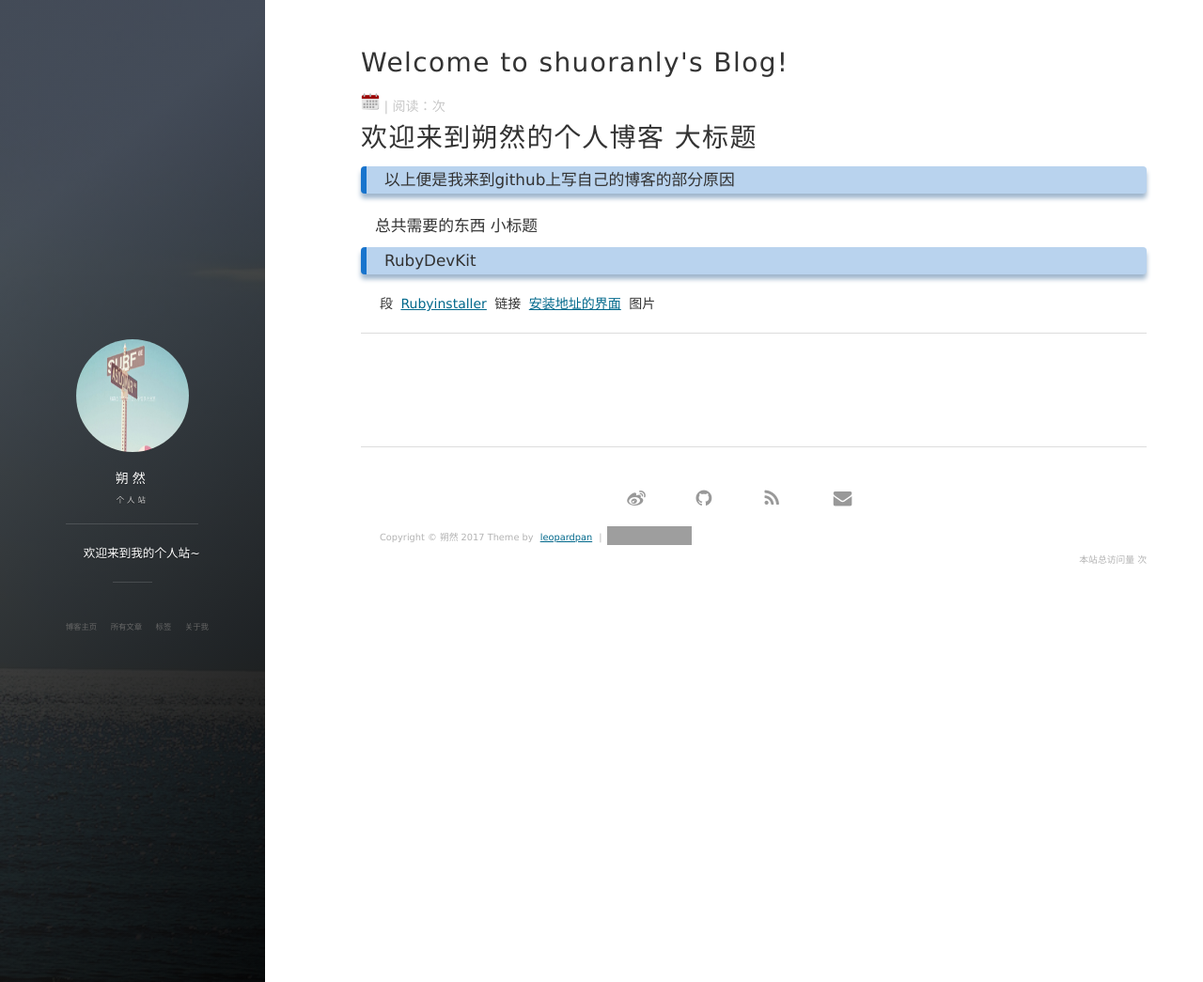
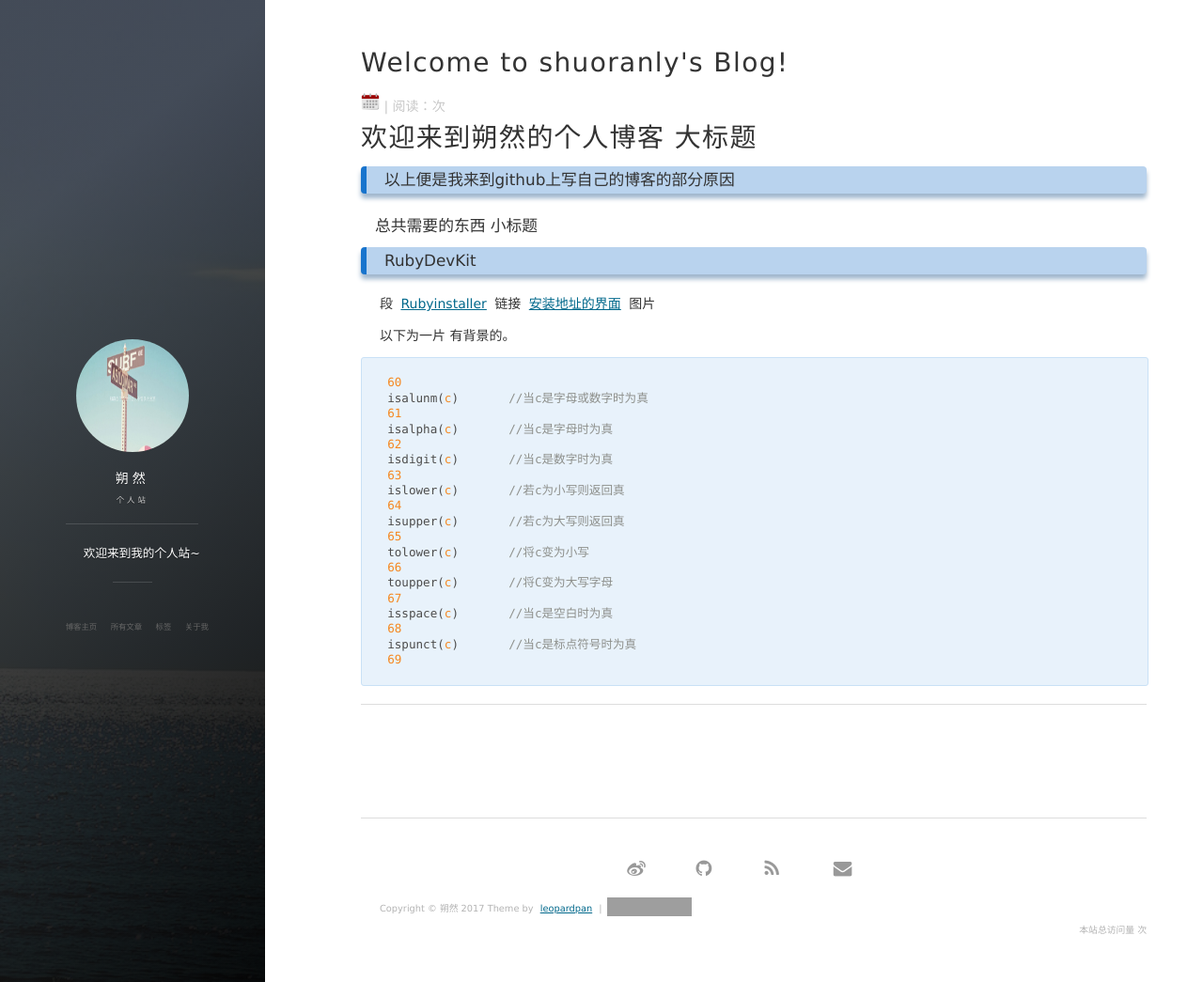
Before and after one commit to shuoranly/shuoranly.github.io, a Jekyll site: the page built from Template.markdown, in a window 1280 px wide and 1045 px high. Shown: the whole window at 94% size. Built offline with Jekyll 4.4.1, drawn with Linux system fonts in a browser that asks for light colours; nearby versions of some CDN libraries; comment, search, counter and statistics services are not loaded; grey boxes are pictures that could not be loaded.

Commit message:
Update Template.markdown

````diff
--- a/Template.markdown
+++ b/Template.markdown
@@ -10,3 +10,26 @@ tags: build-blog
 <h3>RubyDevKit</h3> 段
 [Rubyinstaller](http://rubyinstaller.org/downloads/)   链接
 [安装地址的界面](../../../images/photo/Ruby-install-page.PNG)  图片
+
+以下为一片 有背景的。
+```c++
+60
+isalunm(c)       //当c是字母或数字时为真
+61
+isalpha(c)       //当c是字母时为真
+62
+isdigit(c)       //当c是数字时为真
+63
+islower(c)       //若c为小写则返回真
+64
+isupper(c)       //若c为大写则返回真
+65
+tolower(c)       //将c变为小写
+66
+toupper(c)       //将C变为大写字母
+67
+isspace(c)       //当c是空白时为真
+68
+ispunct(c)       //当c是标点符号时为真
+69
+```
````
